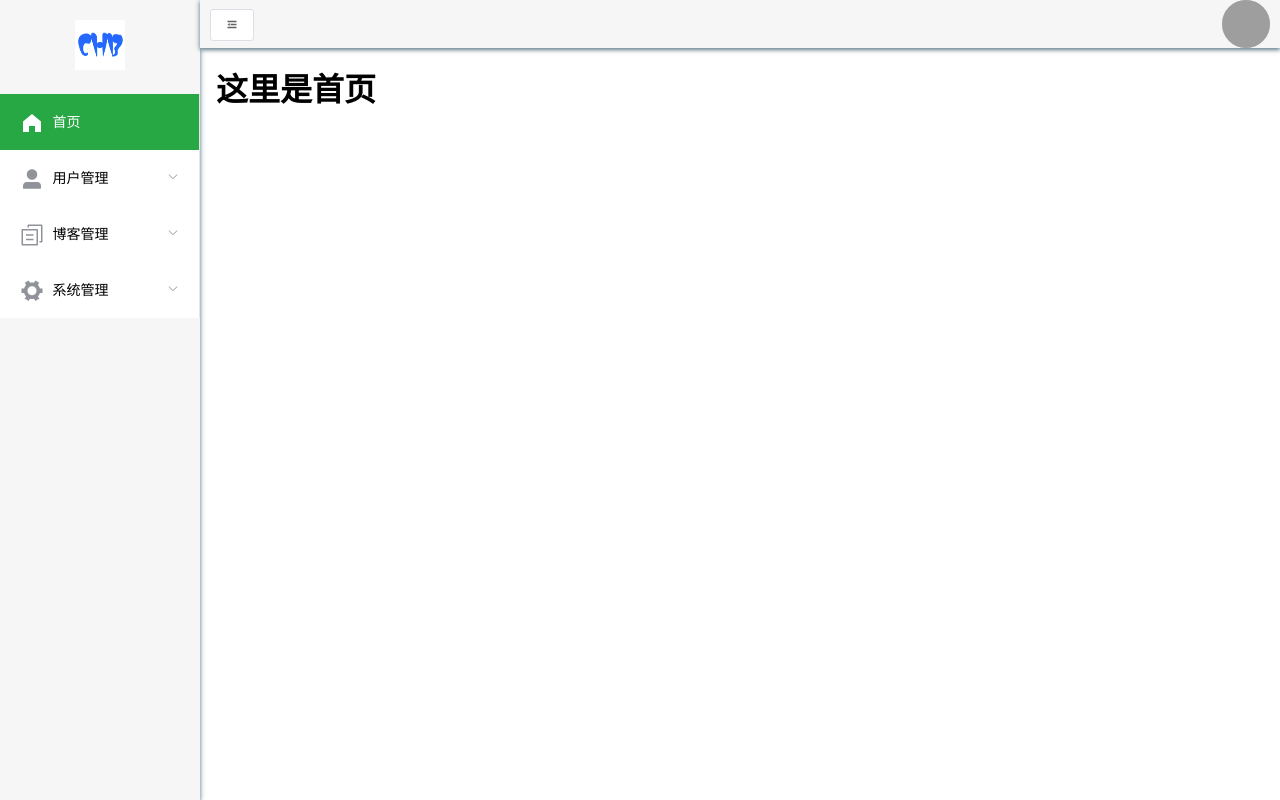
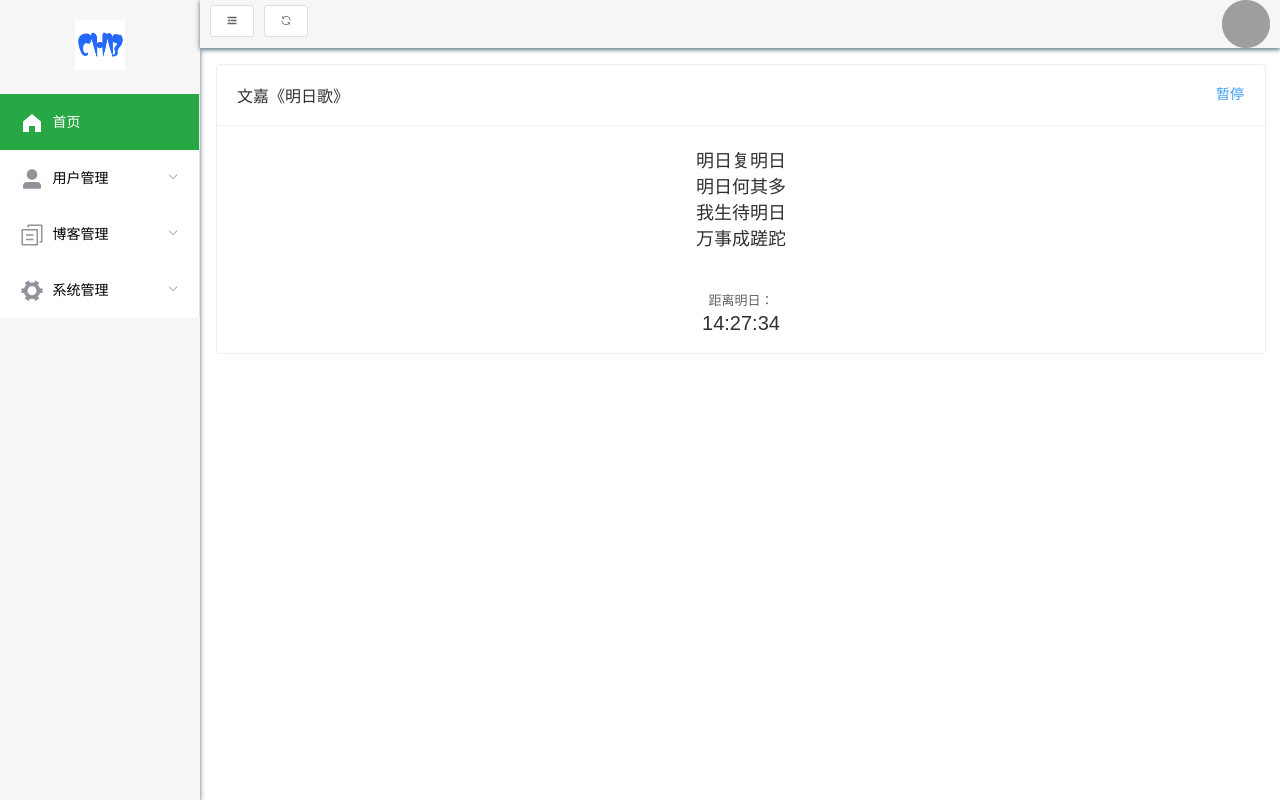
Before and after one commit to kulipaxxx/cblog-vue, a Vue app: page /home in a window 1280 px wide. Built offline with nearby package versions, Linux system fonts and the light colour scheme; grey boxes are pictures that could not be loaded; what mavon-editor would draw is missing.

Commit message:
:art: 添加后台用户权限功能

```diff
--- a/package.json
+++ b/package.json
@@ -11,7 +11,7 @@
     "bootstrap-vue": "^2.23.1",
     "core-js": "^3.8.3",
     "crypto-js": "^4.1.1",
-    "element-ui": "^2.15.10",
+    "element-ui": "^2.15.12",
     "github-markdown-css": "^5.1.0",
     "markdown-it": "^13.0.1",
     "mavon-editor": "^2.10.4",
--- a/src/adminViews/layout/index.vue
+++ b/src/adminViews/layout/index.vue
@@ -40,8 +40,11 @@
             </div>
         </div>
         <div class="topbar-container" :style="{left: this.status.isCollapsed?'64px':'200px'}">
-            <div class="el-button el-button--default el-button--small" @click="collapsed">
+            <div class="el-button el-button--default el-button--small" @click="collapsed" style="float: left;margin-top: 5px">
                 <i id="collapsedIcon" class="el-icon-s-fold"></i>
+            </div>
+            <div class="el-button el-button--default el-button--small" @click="refresh" style="float:left;margin-top: 5px;margin-left: 10px">
+                <i class="el-icon-refresh"></i>
             </div>
             <el-dropdown class="avatar">
                 <span class="el-dropdown-link">
@@ -107,7 +110,6 @@
                         icon: "el-icon-s-tools",
                         children: [
                             { path: "/sys/jobs", title: "定时任务" },
-                            { path: "/sys/menus", title: "菜单管理" }
                         ]
                     }
                 ],
@@ -130,6 +132,9 @@
                         .removeClass("el-icon-s-fold")
                         .addClass("el-icon-s-unfold");
                 }
+            },
+            refresh(){
+                this.$router.go(0);
             },
             logout() {
                 const _this = this;
--- a/src/adminViews/views/blog/HomeArticle.vue
+++ b/src/adminViews/views/blog/HomeArticle.vue
@@ -43,7 +43,9 @@
                 </template>
             </el-table-column>
         </el-table>
-        <el-pagination class="mpage"
+        <div class="mpage">
+            <el-button type="primary" @click="releasePage">新建</el-button>
+            <el-pagination
                            background
                            layout="prev, pager, next"
                            :current-page="currentPage"
@@ -51,6 +53,8 @@
                            :total="total"
                            @current-change=page>
             </el-pagination>
+        </div>
+
 
     </div>
 </template>
@@ -92,6 +96,11 @@
                     _this.$router.push("/blogConsole/article")
                 })
             },
+            releasePage(){
+                this.$router.push({
+                    path: "/blogConsole/edit",
+                })
+            },
             page(currentPage) {
                 const _this = this
                 // let id = this.$store.getters.getUser.id;
--- a/src/adminViews/views/home.vue
+++ b/src/adminViews/views/home.vue
@@ -1,15 +1,70 @@
 <template>
-    <div>
-       <h1>这里是首页</h1>
+    <div >
+        <el-row :gutter="20">
+            <!--<el-col :span="14">-->
+                <!--<div style="width: 100%; display: inline-block; ">-->
+                    <!--<h1>欢迎你</h1>-->
+                    <!--<p></p>-->
+                <!--</div>-->
+                <!--<div style="width: 100%; display: inline-block; margin-top: 50px; ">-->
+
+                <!--</div>-->
+
+            <!--</el-col>-->
+            <el-col style="float: right;">
+                <el-card  shadow="hover"  style="width: 100%;">
+                    <div slot="header" class="clearfix">
+                        <span>文嘉《明日歌》</span>
+                        <el-button style="float: right; padding: 3px 0" type="text" @click="clickFn">暂停</el-button>
+                    </div>
+                    <div style="font-size: 18px;text-align: center; " >明日复明日</div>
+                    <div style="font-size: 18px;text-align: center;" >明日何其多</div>
+
+                    <div style="font-size: 18px;text-align: center;" >我生待明日</div>
+
+                    <div style="font-size: 18px;text-align: center;" >万事成蹉跎</div>
+                    <div style="margin-top: 40px;"></div>
+                    <el-statistic ref="statistic" @finish="hilarity" format="HH:mm:ss" :value="deadline4" title="距离明日：" time-indices > </el-statistic>
+                </el-card>
+            </el-col>
+        </el-row>
+
     </div>
 </template>
 
 <script>
     export default {
-        name: "home"
+        data() {
+            return {
+                format:'HH小时:mm:ss:SSS',
+                deadline: Date.now() + 1000 * 60 * 60 * 24 * 2,
+                deadline2: Date.now() + 1000 * 60 * 60 * 8,
+                deadline3: Date.now() + 1000 *  60 *30,
+                deadline4: Date.now() + (new Date().setHours(23,59,59)-Date.now()) ,
+            };
+        },
+        methods: {
+            hilarity() {
+                this.$notify({
+                    title: '提示',
+                    message: '时间已到，你可知寸金难买寸光阴？',
+                    duration: 0
+                });
+            },
+            clickFn(){
+                this.$refs.statistic.suspend( this.stop)
+                this.stop=!this.stop
+            },
+            add(){
+                this.deadline3= this.deadline3+ 1000 * 10
+            }
+        }
+    };
+</script>
+<style lang="scss" >
+    .like {
+        cursor: pointer;
+        font-size: 25px;
+        display: inline-block;
     }
-</script>
-
-<style scoped>
-
 </style>
--- a/src/api/admin/blog/blogConsole.js
+++ b/src/api/admin/blog/blogConsole.js
@@ -3,7 +3,10 @@ import request from '@/utils/request.js'
 export function blogDelete(id) {
     return request({
         url: '/admin/blog/' + id,
-        method: 'delete'
+        method: 'delete',
+        headers: {
+            "Authorization": localStorage.getItem("token")
+        }
     })
 }
 
--- a/src/api/admin/user/userConsole.js
+++ b/src/api/admin/user/userConsole.js
@@ -4,6 +4,9 @@ export function getRoles() {
     return request({
         url: '/admin/user/role/getRoles',
         method: 'get',
+        headers: {
+            "Authorization": localStorage.getItem("token")
+        }
     })
 }
 
@@ -20,12 +23,19 @@ export function editRole(id,username,email,password,created,lastLogin,gender,age
             lastLogin,
             gender,
             age
+        },
+        headers: {
+            "Authorization": localStorage.getItem("token")
         }
     })
 }
+
 export function deleteRole(id) {
     return request({
         url: '/admin/user/role/' + id,
         method: 'delete',
+        headers: {
+            "Authorization": localStorage.getItem("token")
+        }
     })
 }
--- a/src/views/Blog/BlogEdit.vue
+++ b/src/views/Blog/BlogEdit.vue
@@ -15,7 +15,7 @@
                 </el-form-item>
 
                 <el-form-item>
-                    <el-button type="primary" @click="submitForm('ruleForm')">立即创建</el-button>
+                    <el-button type="primary" @click="submitForm('ruleForm')">发布</el-button>
                     <el-button @click="resetForm('ruleForm')">重置</el-button>
                 </el-form-item>
             </el-form>
```
Also changed, not shown: src/main.js (+4 -3 lines), 1 other file (tests, documents, lock files or other folders). Lines whose indentation alone changed are shown as unchanged.
